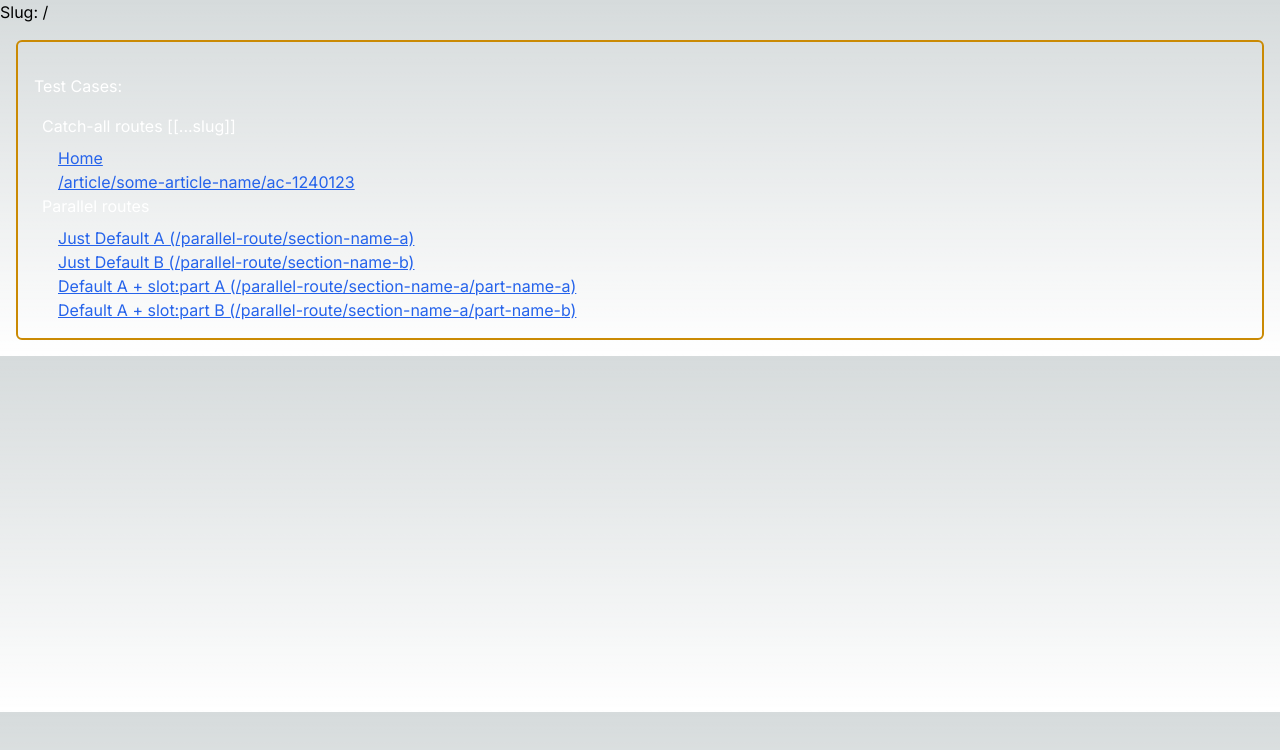
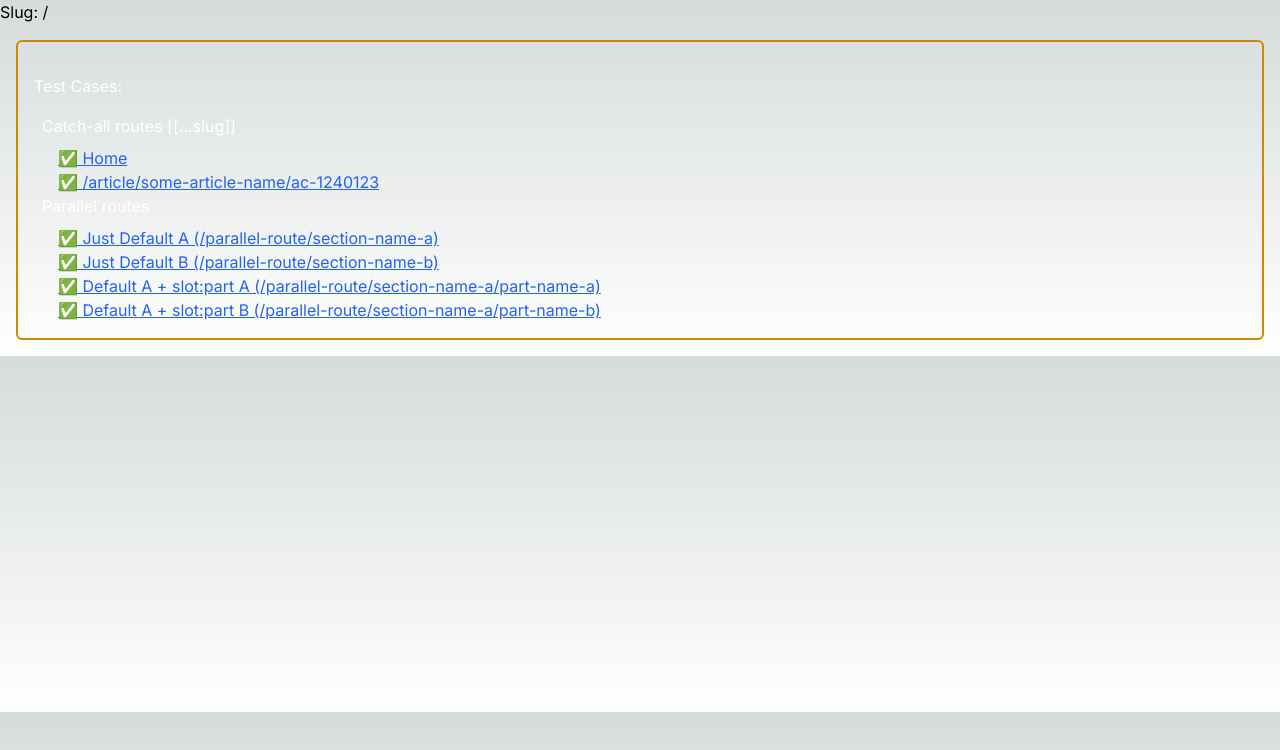
Before and after one commit to williamli/NEXT-1987-nextjs-parallel-routes-with-dynamic-route-and-catchall-repro, a Next.js app: page / in a window 1280 px wide. Shown: the top 750 px of the page. Built offline with nearby package versions, Linux system fonts and the light colour scheme.

Commit message:
added success indicators

```diff
--- a/app/layout.tsx
+++ b/app/layout.tsx
@@ -27,11 +27,11 @@ export default function RootLayout({
                 <h2 className="mb-2">Catch-all routes [[...slug]]</h2>
                 <ul className="ml-4 underline text-blue-600">
                   <li>
-                    <Link href="/">Home</Link>
+                    <Link href="/">✅ Home</Link>
                   </li>
                   <li>
                     <Link href="/article/some-article-name/ac-1240123">
-                      /article/some-article-name/ac-1240123
+                      ✅ /article/some-article-name/ac-1240123
                     </Link>
                   </li>
                 </ul>
@@ -41,23 +41,23 @@ export default function RootLayout({
                 <ul className="ml-4 underline text-blue-600">
                   <li>
                     <Link href="/parallel-route/section-name-a">
-                      Just Default A (/parallel-route/section-name-a)
+                      ✅ Just Default A (/parallel-route/section-name-a)
                     </Link>
                   </li>
                   <li>
                     <Link href="/parallel-route/section-name-b">
-                      Just Default B (/parallel-route/section-name-b)
+                      ✅ Just Default B (/parallel-route/section-name-b)
                     </Link>
                   </li>
                   <li>
                     <Link href="/parallel-route/section-name-a/part-name-a">
-                      Default A + slot:part A
+                      ✅ Default A + slot:part A
                       (/parallel-route/section-name-a/part-name-a)
                     </Link>
                   </li>
                   <li>
                     <Link href="/parallel-route/section-name-a/part-name-b">
-                      Default A + slot:part B
+                      ✅ Default A + slot:part B
                       (/parallel-route/section-name-a/part-name-b)
                     </Link>
                   </li>
```
